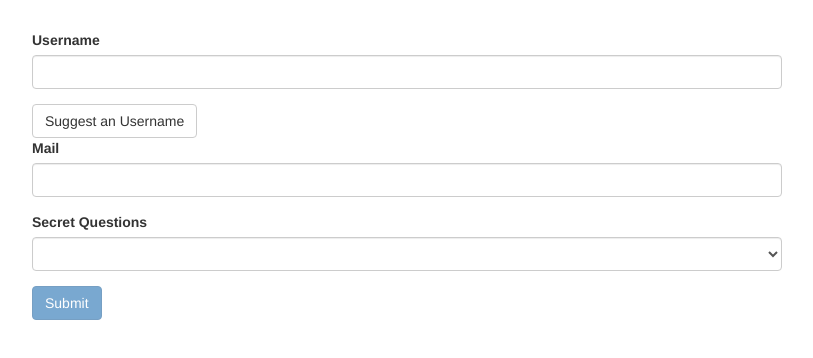
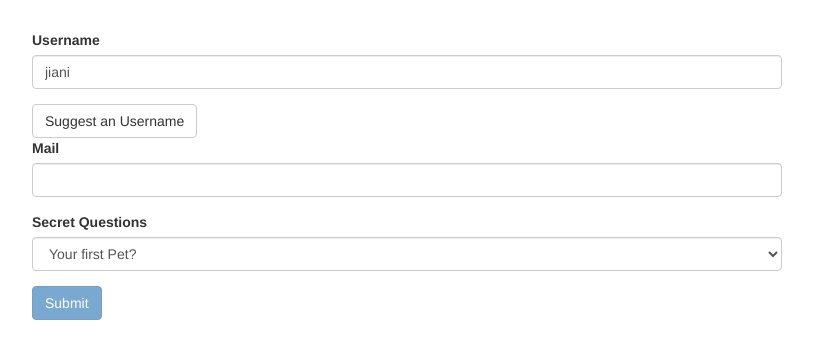
Before and after one commit to liujiani505/angular-practices, an Angular app in the folder forms-td/: page / in a window 1280 px wide. Shown: the top 358 px of the page, without its empty margins (233-1046 px from the left). Built offline with nearby package versions, Linux system fonts and the light colour scheme.

Commit message:
adding default values with ngmodel

```diff
--- a/forms-td/src/app/app.component.html
+++ b/forms-td/src/app/app.component.html
@@ -5,7 +5,7 @@
         <div id="user-data">
           <div class="form-group">
             <label for="username">Username</label>
-            <input type="text" id="username" class="form-control" ngModel name="username" required>
+            <input type="text" id="username" class="form-control" name="username" required [ngModel]="defaultUsername">
           </div>
           <button class="btn btn-default" type="button">Suggest an Username</button>
           <div class="form-group">
@@ -16,7 +16,7 @@
         </div>
         <div class="form-group">
           <label for="secret">Secret Questions</label>
-          <select id="secret" class="form-control" ngModel name="secret">
+          <select id="secret" class="form-control" [ngModel]="defaultQuestion" name="secret">
             <option value="pet">Your first Pet?</option>
             <option value="teacher">Your first teacher?</option>
           </select>
--- a/forms-td/src/app/app.component.ts
+++ b/forms-td/src/app/app.component.ts
@@ -8,6 +8,8 @@
 })
 export class AppComponent {
   @ViewChild('f') signupForm: NgForm;
+  defaultQuestion = 'pet';
+  defaultUsername = 'jiani';
 
   suggestUserName() {
     const suggestedName = 'Superuser';
```
